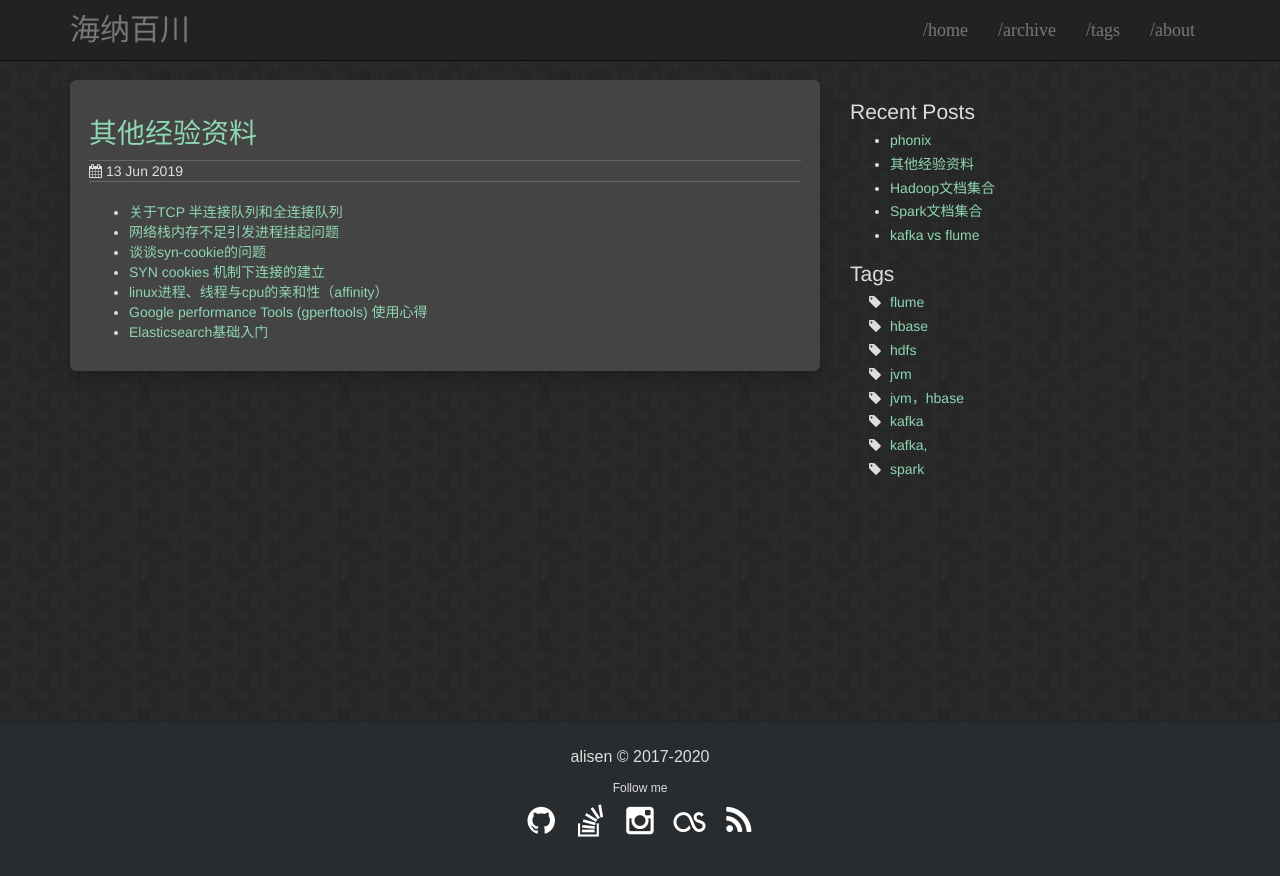
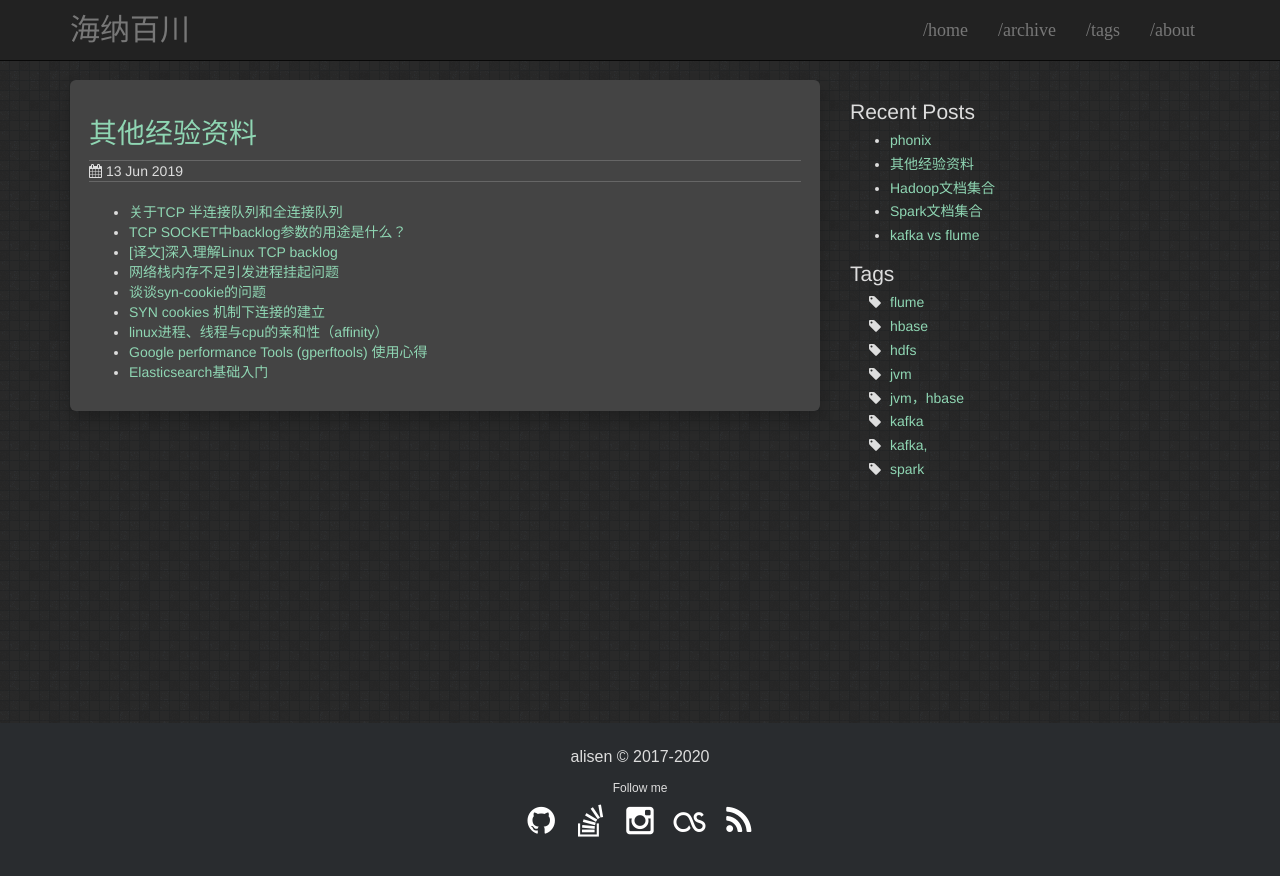
Before and after one commit to igithu/summary, a Jekyll site: the page built from _posts/2019-06-13-others.md, in a window 1280 px wide. Shown: the top 876 px of the page. Built offline with Jekyll 4.4.1, drawn with Linux system fonts in a browser that asks for light colours.

Commit message:
Update 2019-06-13-others.md

```diff
--- a/_posts/2019-06-13-others.md
+++ b/_posts/2019-06-13-others.md
@@ -8,6 +8,8 @@ date: 2019-06-13
 
 
 * [关于TCP 半连接队列和全连接队列](http://jm.taobao.org/2017/05/25/525-1/)
+* [TCP SOCKET中backlog参数的用途是什么？](http://www.cnxct.com/something-about-phpfpm-s-backlog/)
+* [[译文]深入理解Linux TCP backlog](https://www.jianshu.com/p/7fde92785056)
 * [网络栈内存不足引发进程挂起问题](http://blog.yufeng.info/archives/2511)
 * [谈谈syn-cookie的问题](https://leeweir.github.io/2018/03/23/%E8%B0%88%E8%B0%88syn-cookie%E7%9A%84%E9%97%AE%E9%A2%98/)
 * [SYN cookies 机制下连接的建立](https://my.oschina.net/moooofly/blog/668958)
```
